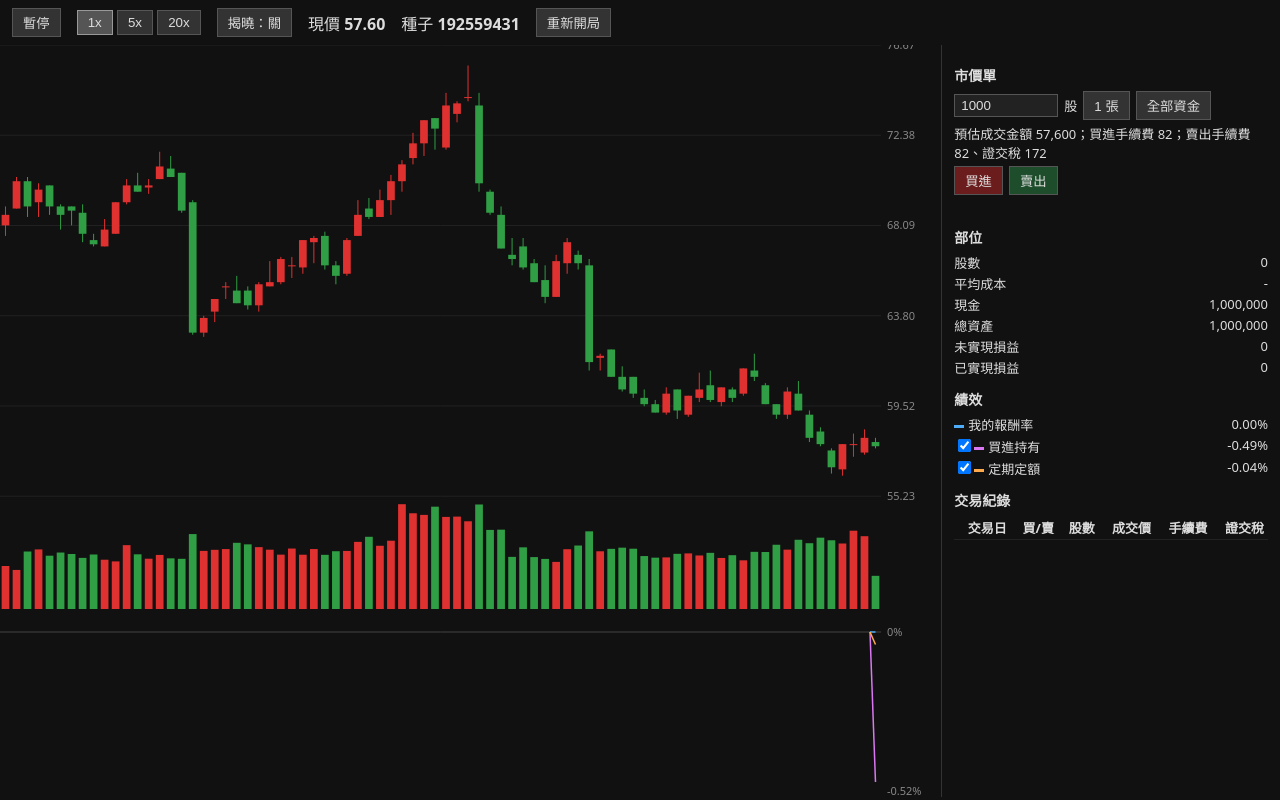
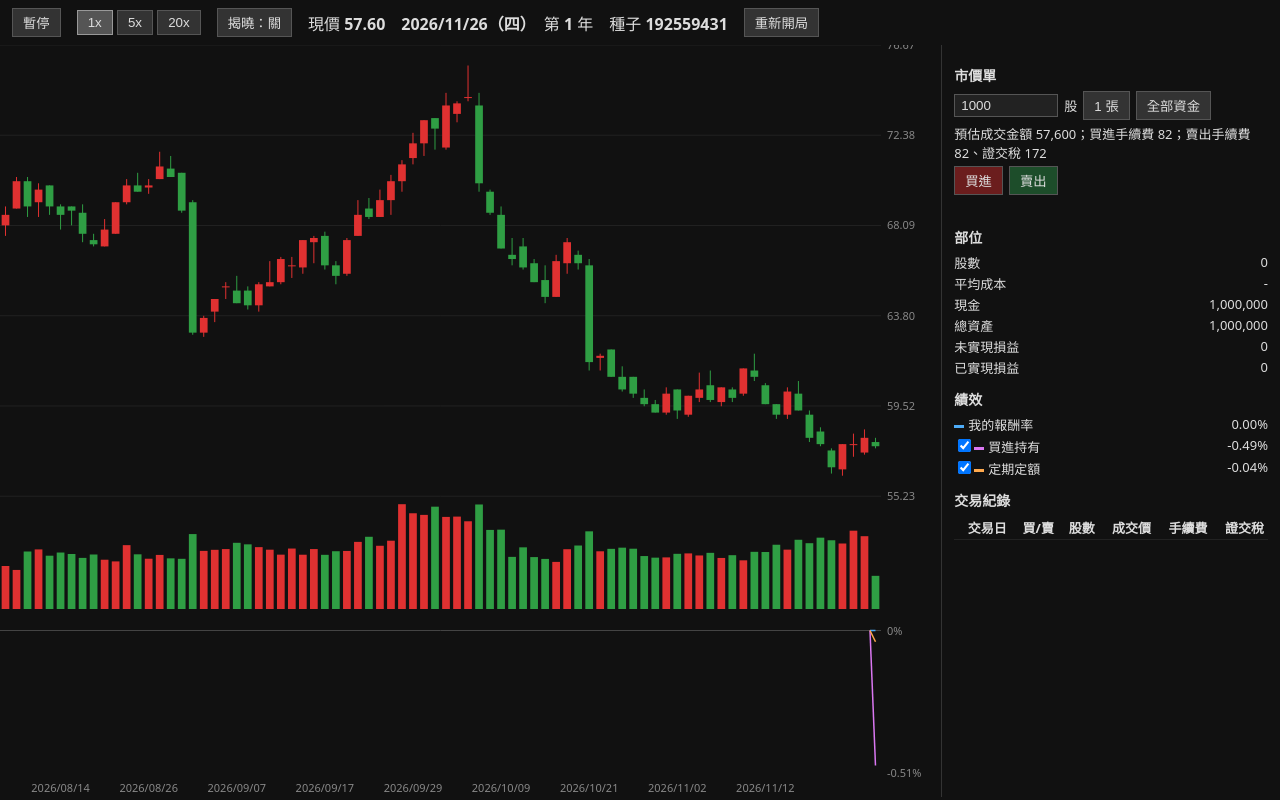
Before and after one commit to JonsonChang/stock-sim, a plain HTML site: page index.html in a window 1280 px wide. Drawn offline with Linux system fonts and the light colour scheme.

Commit message:
feat: 新增交易日的日曆日期
每個交易日對應一個日曆日期，只跳過週六、週日，國定假日照常是交易日。起始日期（第一個即時交易日）成為開局設定的一部分，落在週末時順延到下週一，預產歷史從起始日期往前倒推；K 棒帶 date 欄位，起始日期寫進存檔，引擎版本號遞增為 3，舊存檔需重新開局。介面在開局設定區新增起始日期欄位（預設當天），行情資訊區與手機常駐資訊列顯示「YYYY/MM/DD（週）」與「第 N 年」，提示框與交易紀錄改顯示日期，圖表下緣加上日期刻度。

```diff
--- a/index.html
+++ b/index.html
@@ -73,6 +73,7 @@
   </span>
   <button id="reveal">揭曉：關</button>
   <span>現價 <b id="price"></b></span>
+  <span><b id="date"></b>　第 <b id="year"></b> 年</span>
   <span class="m-only">漲跌 <b id="change"></b></span>
   <span class="m-only">總資產報酬 <b id="ret-bar"></b></span>
   <span>種子 <b id="seed"></b></span>
@@ -83,6 +84,7 @@
   <label>種子 <input id="new-seed" type="number" min="0" step="1" placeholder="隨機"></label>
   <label>起始價 <input id="new-price" type="number" min="0.01" step="any" value="100"></label>
   <label>初始資金 <input id="new-cash" type="number" min="1" step="1" value="1000000"></label>
+  <label>起始日期 <input id="new-date" type="date" min="1900-01-01" max="2999-12-31"></label>
   <button id="restart-confirm">確認開局（覆蓋目前存檔）</button>
   <button id="restart-cancel">取消</button>
   <span id="restart-msg"></span>
@@ -156,6 +158,7 @@
   const MS_PER_DAY_1X = 10000;
   const MIN_VISIBLE = 20;
   const AXIS_W = 60;
+  const DATE_AXIS_H = 18;
   const UP = '#e03131', DOWN = '#2f9e44';
   // 揭曉用的中性淡色，不使用紅綠，避免和 K 棒混淆
   const STATE_BANDS = {
@@ -210,6 +213,14 @@
   document.querySelectorAll('[data-speed]').forEach((btn) => {
     btn.onclick = () => setSpeed(Number(btn.dataset.speed));
   });
+  // 日曆日期：核心給 'YYYY-MM-DD'，畫面顯示 'YYYY/MM/DD'
+  const fmtDate = (d) => d.replaceAll('-', '/');
+  const fmtDateWeek = (d) => `${fmtDate(d)}（${'日一二三四五六'[new Date(`${d}T00:00:00Z`).getUTCDay()]}）`;
+  // 第 N 年：從起始日期起算，每滿一年加一；預產歷史期間算第 1 年
+  function yearNo(start, d) {
+    const n = Number(d.slice(0, 4)) - Number(start.slice(0, 4)) - (d.slice(5) < start.slice(5) ? 1 : 0) + 1;
+    return Math.max(1, n);
+  }
   const money = (n) => Math.round(n).toLocaleString('zh-TW');
   const REJECT = {
     'insufficient-cash': '現金不足',
@@ -268,20 +279,31 @@
 
   // 重新開局：頁面內的設定區與確認按鈕，不使用 alert／confirm
   const restartPanel = $('restart-panel');
-  $('restart').onclick = () => { restartPanel.hidden = !restartPanel.hidden; };
+  // 起始日期預設為開局當天的真實日期
+  function todayInput() {
+    const d = new Date();
+    return `${d.getFullYear()}-${String(d.getMonth() + 1).padStart(2, '0')}-${String(d.getDate()).padStart(2, '0')}`;
+  }
+  $('new-date').value = todayInput();
+  $('restart').onclick = () => {
+    if (restartPanel.hidden) $('new-date').value = todayInput();
+    restartPanel.hidden = !restartPanel.hidden;
+  };
   $('restart-cancel').onclick = () => { restartPanel.hidden = true; };
   $('restart-confirm').onclick = () => {
     const seedText = $('new-seed').value.trim();
     const seed = seedText === '' ? undefined : Number(seedText);
     const startPrice = Number($('new-price').value);
     const initialCash = Number($('new-cash').value);
+    const startDate = $('new-date').value;
     let error = '';
     if (seed !== undefined && !(Number.isInteger(seed) && seed >= 0 && seed < 4294967296)) error = '種子須為 0～4294967295 的整數';
     else if (!(startPrice > 0)) error = '起始價須大於 0';
     else if (!(initialCash > 0)) error = '初始資金須大於 0';
+    else if (!startDate || !$('new-date').checkValidity()) error = '起始日期須為 1900/01/01～2999/12/31';
     $('restart-msg').textContent = error;
     if (error) return;
-    startGame(createGame({ seed, startPrice, initialCash }));
+    startGame(createGame({ seed, startPrice, initialCash, startDate }));
     saveBlocked = false;
     saveGame();
     restartPanel.hidden = true;
@@ -290,7 +312,7 @@
   const pct = (r) => `${r > 0 ? '+' : ''}${(r * 100).toFixed(2)}%`;
 
   let shownTrades = -1;
-  function updatePanel() {
+  function updatePanel(all) {
     if (validQty()) {
       const b = game.quote('buy', qty()), s = game.quote('sell', qty());
       $('estimate').textContent =
@@ -316,7 +338,7 @@
     if (trades.length !== shownTrades) {
       shownTrades = trades.length;
       $('trades').innerHTML = trades.reverse().map((t) =>
-        `<tr><td>${t.day + 1}</td><td>${t.side === 'buy' ? '買' : '賣'}</td><td>${t.shares}</td>` +
+        `<tr><td>${fmtDate(all[t.day].date)}</td><td>${t.side === 'buy' ? '買' : '賣'}</td><td>${t.shares}</td>` +
         `<td>${t.price.toFixed(2)}</td><td>${t.fee}</td><td>${t.tax}</td></tr>`).join('');
     }
   }
@@ -449,7 +471,7 @@
     const visible = all.slice(first, Math.min(n, Math.ceil(start + count)));
     const plotW = plotWidth();
     const priceH = h * 0.6, volTop = priceH + 8, volBottom = h * 0.75, volH = volBottom - volTop;
-    const eqTop = volBottom + 8, eqH = h - eqTop;
+    const eqTop = volBottom + 8, eqBottom = h - DATE_AXIS_H, eqH = eqBottom - eqTop;
     let hi = -Infinity, lo = Infinity, maxVol = 0;
     for (const c of visible) {
       hi = Math.max(hi, c.high);
@@ -500,7 +522,7 @@
     ctx.beginPath(); ctx.moveTo(0, eqY(0)); ctx.lineTo(plotW, eqY(0)); ctx.stroke();
     ctx.fillText('0%', plotW + 6, eqY(0) + 4);
     // 窗格上下緣各標一個刻度，太靠近 0% 的不標，避免文字重疊
-    for (const yy of [eqTop + 6, h - 6]) {
+    for (const yy of [eqTop + 6, eqBottom - 6]) {
       if (Math.abs(yy - eqY(0)) > 14) ctx.fillText(pct(eqR(yy)), plotW + 6, yy + 4);
     }
     ctx.save();
@@ -562,6 +584,18 @@
     ctx.lineWidth = 1;
     ctx.restore();
 
+    // 日期刻度：每隔固定根數標一個日期，刻度對齊固定的 K 棒索引，平移時不會跳動
+    // 一個日期標籤約 70px 寬，間距至少 84px；離左右邊緣不到半個標籤寬（36px）的不標，避免被裁切
+    const step = Math.max(1, Math.ceil(84 / slot));
+    ctx.fillStyle = '#888';
+    ctx.font = '11px system-ui';
+    ctx.textAlign = 'center';
+    for (let i = Math.ceil(first / step) * step; i < first + visible.length; i += step) {
+      const x = xOf(i);
+      if (x >= 36 && x <= plotW - 36) ctx.fillText(fmtDate(all[i].date), x, h - 5);
+    }
+    ctx.textAlign = 'start';
+
     // 滑鼠所在 K 棒的詳細數字
     const hovered = hoverX !== null && hoverX < plotW && !drag ? Math.floor(start + hoverX / slot) : -1;
     if (hovered >= 0 && hovered < n) {
@@ -569,11 +603,11 @@
       const x = xOf(hovered);
       ctx.strokeStyle = '#666';
       ctx.beginPath(); ctx.moveTo(x, 0); ctx.lineTo(x, h); ctx.stroke();
-      const text = `交易日 ${hovered + 1}　開 ${c.open.toFixed(2)}　高 ${c.high.toFixed(2)}　低 ${c.low.toFixed(2)}　收 ${c.close.toFixed(2)}　量 ${c.volume}`;
+      const text = `${fmtDateWeek(c.date)}　開 ${c.open.toFixed(2)}　高 ${c.high.toFixed(2)}　低 ${c.low.toFixed(2)}　收 ${c.close.toFixed(2)}　量 ${c.volume}`;
       ctx.font = '12px system-ui';
       // 窄螢幕放不下一行時拆成兩行
       const lines = ctx.measureText(text).width + 20 > w
-        ? [`交易日 ${hovered + 1}　量 ${c.volume}`, `開 ${c.open.toFixed(2)}　高 ${c.high.toFixed(2)}　低 ${c.low.toFixed(2)}　收 ${c.close.toFixed(2)}`]
+        ? [`${fmtDateWeek(c.date)}　量 ${c.volume}`, `開 ${c.open.toFixed(2)}　高 ${c.high.toFixed(2)}　低 ${c.low.toFixed(2)}　收 ${c.close.toFixed(2)}`]
         : [text];
       ctx.fillStyle = 'rgba(17, 17, 17, 0.85)';
       ctx.fillRect(4, 4, Math.max(...lines.map((l) => ctx.measureText(l).width)) + 12, 6 + lines.length * 16);
@@ -587,7 +621,10 @@
     const change = n > 1 ? game.price() / all[n - 2].close - 1 : 0; // 相對前一交易日收盤
     $('change').textContent = pct(change);
     $('change').style.color = change > 0 ? UP : change < 0 ? DOWN : '';
-    updatePanel();
+    const today = all[n - 1].date;
+    $('date').textContent = fmtDateWeek(today);
+    $('year').textContent = yearNo(game.startDate, today);
+    updatePanel(all);
   }
 
   function frame(now) {
--- a/sim-core.js
+++ b/sim-core.js
@@ -6,7 +6,7 @@
   'use strict';
 
   // 行情引擎版本號：修改亂數使用方式或模型參數時必須遞增，舊存檔會被拒絕（ADR-0001）
-  const ENGINE_VERSION = 2;
+  const ENGINE_VERSION = 3;
   const TICKS_PER_DAY = 270;
   const HISTORY_DAYS = 250;
   // GARCH 的長期日波動；加上空頭 σ×1.3 與跳躍後，整體日波動約 2%
@@ -98,6 +98,21 @@
     };
   }
 
+  // 日曆日期一律用 'YYYY-MM-DD' 字串，以 UTC 計算避免時區與日光節約時間的影響
+  const MS_PER_DAY = 86400000;
+  function parseDate(s) { return Date.parse(s + 'T00:00:00Z'); }
+  function formatDate(ms) { return new Date(ms).toISOString().slice(0, 10); }
+  function isWeekend(ms) { const d = new Date(ms).getUTCDay(); return d === 0 || d === 6; }
+  // 往後（step = 1）或往前（step = -1）找下一個平日；國定假日照常是交易日
+  function nextWeekday(ms, step) {
+    do ms += step * MS_PER_DAY; while (isWeekend(ms));
+    return ms;
+  }
+  function today() {
+    const d = new Date();
+    return formatDate(Date.UTC(d.getFullYear(), d.getMonth(), d.getDate()));
+  }
+
   function copyAccount(a) {
     return { cash: a.cash, shares: a.shares, trades: a.trades.map(function (t) { return Object.assign({}, t); }) };
   }
@@ -106,6 +121,11 @@
     const opts = options || {};
     const seed = opts.seed === undefined ? Math.floor(Math.random() * 4294967296) : opts.seed >>> 0;
     const startPrice = opts.startPrice === undefined ? 100 : opts.startPrice;
+    // 起始日期是第一個即時交易日（索引 HISTORY_DAYS），落在週末時順延到下週一；預產歷史從它往前倒推
+    let dateMs = parseDate(opts.startDate === undefined ? today() : opts.startDate);
+    if (isWeekend(dateMs)) dateMs = nextWeekday(dateMs, 1);
+    const startDate = formatDate(dateMs);
+    for (let i = 0; i <= HISTORY_DAYS; i++) dateMs = nextWeekday(dateMs, -1); // 第一根 K 棒的前一個平日
     const rng = makeRng(seed);
     const studentT = makeStudentT(rng);
 
@@ -195,6 +215,7 @@
         jumpSize = Math.log(1 + (rng() < 0.5 ? -size : size)); // 漲跌幅換成對數增量
       }
       markers.push({ state: state, jump: jumpTick >= 0 });
+      dateMs = nextWeekday(dateMs, 1);
     }
 
     // 盤中第 i 個 tick 的對數價格增量；第 0 個 tick 是開盤跳空
@@ -224,7 +245,7 @@
       const absReturn = Math.abs(Math.log(rawPrice / before)) / TICK_SIGMA;
       const volume = Math.round(VOLUME_PER_TICK * (0.2 + absReturn) * (sigma / DAILY_SIGMA) * (0.5 + rng()));
       if (newDay) {
-        candles.push({ open: price, high: price, low: price, close: price, volume: volume });
+        candles.push({ date: formatDate(dateMs), open: price, high: price, low: price, close: price, volume: volume });
         tickInDay = 1;
         if (candles.length > HISTORY_DAYS) openBenchmarks(candles.length - 1);
         return;
@@ -284,7 +305,7 @@
       return {
         version: ENGINE_VERSION,
         seed: seed,
-        settings: { startPrice: startPrice, initialCash: initialCash },
+        settings: { startPrice: startPrice, initialCash: initialCash, startDate: startDate },
         progress: progress(),
         trades: trades.map(function (t, i) { return { day: t.day, tick: tradeTicks[i], side: t.side, shares: t.shares }; }),
       };
@@ -304,6 +325,7 @@
 
     return {
       seed: seed,
+      startDate: startDate,
       tick: tick,
       progress: progress,
       save: save,
@@ -326,7 +348,7 @@
       benchmarks: function () {
         return { buyHold: copyAccount(buyHold), dca: copyAccount(dca) };
       },
-      // 回傳 K 棒序列；最後一根在盤中時是正在形成的當日 K 棒
+      // 回傳 K 棒序列，每根帶交易日的日曆日期（date）；最後一根在盤中時是正在形成的當日 K 棒
       candles: function () { return candles.map(function (c) { return Object.assign({}, c); }); },
       // 回傳每個交易日的市場狀態（bull／bear／sideways）與跳躍標記，和 candles() 對齊
       dayMarkers: function () { return markers.map(function (m) { return Object.assign({}, m); }); },
@@ -336,7 +358,7 @@
   // 由存檔還原：用種子重算行情到同一個 tick，途中在原本的 tick 重放交易紀錄
   function restoreGame(data) {
     if (data.version !== ENGINE_VERSION) return { ok: false, reason: 'engine-version' };
-    const game = createGame({ seed: data.seed, startPrice: data.settings.startPrice, initialCash: data.settings.initialCash });
+    const game = createGame({ seed: data.seed, startPrice: data.settings.startPrice, initialCash: data.settings.initialCash, startDate: data.settings.startDate });
     // 開局後的進度是 (HISTORY_DAYS - 1, TICKS_PER_DAY)；換算成從開局起推進的 tick 數
     function ticksTo(p) { return (p.day + 1 - HISTORY_DAYS) * TICKS_PER_DAY + p.tick - TICKS_PER_DAY; }
     let ticksDone = 0;
```
Also changed, not shown: test/sim-core.test.js (+45 -0 lines).
